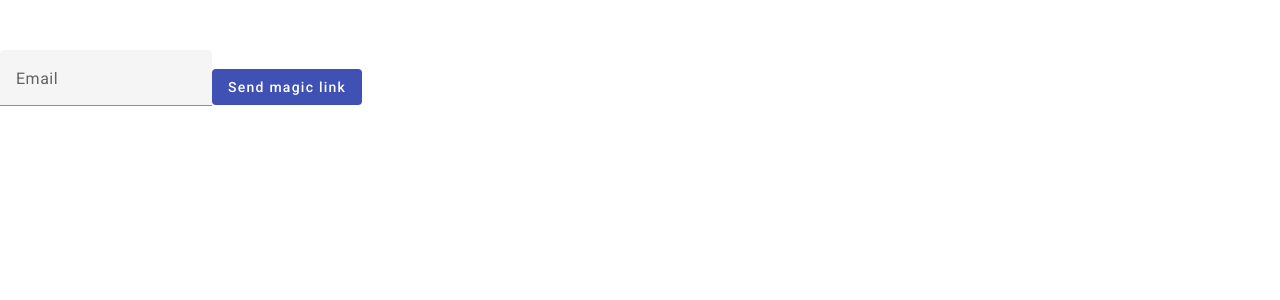
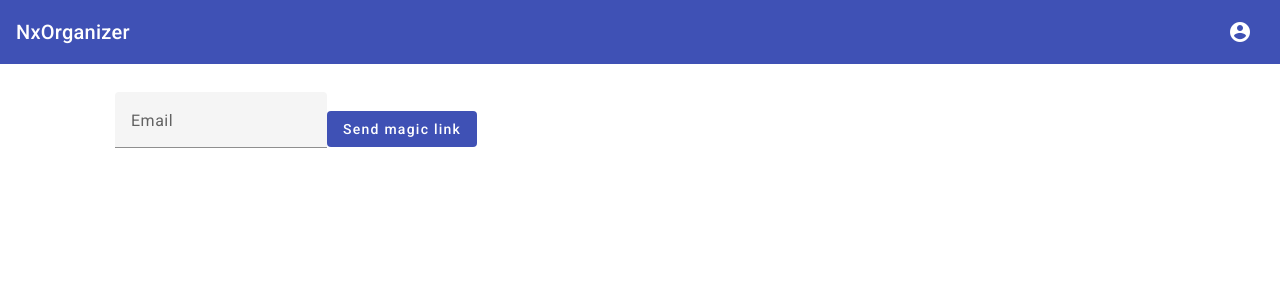
Before and after one commit to fredyyy998/rx-organizer, an Angular app: page /account in a window 1280 px wide. Before the commit this address led to /. Shown: the top 300 px of the page. Built offline with nearby package versions, Linux system fonts and the light colour scheme.

Commit message:
adjust style and component/routing structure

```diff
--- a/src/app/app.component.html
+++ b/src/app/app.component.html
@@ -1,6 +1,19 @@
-<div class="container" style="padding: 50px 0 100px 0">
-  <app-account *ngIf="session; else auth" [session]="session"></app-account>
-  <ng-template #auth>
-    <app-auth></app-auth>
-  </ng-template>
+<mat-toolbar color="primary" class="header-toolbar">
+  <div>
+    <span>NxOrganizer</span>
+  </div>
+
+  <div>
+    <button mat-icon-button aria-label="Account" [routerLink]="['account']">
+      <mat-icon>account_circle</mat-icon>
+    </button>
+  </div>
+</mat-toolbar>
+<div class="content-container">
+  <div class="page-content">
+    <router-outlet *ngIf="session; else auth"></router-outlet>
+    <ng-template #auth>
+      <app-auth></app-auth>
+    </ng-template>
+  </div>
 </div>
--- a/src/app/app.routes.ts
+++ b/src/app/app.routes.ts
@@ -1,3 +1,9 @@
 import { Routes } from '@angular/router';
 
-export const routes: Routes = [];
+export const routes: Routes = [
+  {
+    path: 'account',
+    loadComponent: () =>
+      import('./pages/account/account.component').then(c => c.AccountComponent),
+  },
+];
--- a/src/app/models/UserProfile.ts
+++ b/src/app/models/UserProfile.ts
@@ -1,6 +1,5 @@
 export interface UserProfile {
   id?: string;
   username: string;
-  website: string;
   avatar_url: string;
 }
--- a/src/app/pages/account/account.component.html
+++ b/src/app/pages/account/account.component.html
@@ -1,21 +1,21 @@
+<div>
   <form [formGroup]="updateProfileForm" (ngSubmit)="updateProfile()">
-  <mat-form-field>
+    <mat-form-field class="form-row">
       <mat-label>Email</mat-label>
-    <input matInput type="text" [value]="session.user.email" disabled />
+      <input matInput type="text" [value]="session?.user?.email" disabled />
     </mat-form-field>
 
-  <mat-form-field>
+    <mat-form-field class="form-row">
       <mat-label>Name</mat-label>
       <input matInput formControlName="username" id="username" type="text" />
     </mat-form-field>
 
-  <mat-form-field>
-    <mat-label>Website</mat-label>
-    <input matInput formControlName="website" id="website" type="url" />
-  </mat-form-field>
-
     <div>
-    <button mat-flat-button type="submit" color="primary" [disabled]="loading">
+      <button
+        mat-flat-button
+        type="submit"
+        color="primary"
+        [disabled]="loading">
         {{ loading ? 'Loading ...' : 'Update' }}
       </button>
     </div>
@@ -24,3 +24,4 @@
       <button mat-flat-button (click)="signOut()">Sign Out</button>
     </div>
   </form>
+</div>
--- a/src/app/pages/account/account.component.ts
+++ b/src/app/pages/account/account.component.ts
@@ -1,6 +1,5 @@
-import { Component, Input, OnInit } from '@angular/core';
+import { Component, OnInit } from '@angular/core';
 import { UserProfile } from '../../models/UserProfile';
-import { AuthSession } from '@supabase/supabase-js';
 import { SupabaseService } from '../../chore/services/supabase.service';
 import { FormBuilder, ReactiveFormsModule } from '@angular/forms';
 import { MatFormField, MatLabel } from '@angular/material/form-field';
@@ -18,12 +17,10 @@ export class AccountComponent implements OnInit {
   loading = false;
   profile!: UserProfile;
 
-  @Input()
-  session!: AuthSession;
+  session = this.supabase.session;
 
   updateProfileForm = this.formBuilder.group({
     username: '',
-    website: '',
     avatar_url: '',
   });
 
@@ -35,15 +32,16 @@ export class AccountComponent implements OnInit {
   async ngOnInit(): Promise<void> {
     await this.getProfile();
 
-    const { username, website, avatar_url } = this.profile;
+    const { username, avatar_url } = this.profile;
     this.updateProfileForm.patchValue({
       username,
-      website,
-      avatar_url: avatar_url,
+      avatar_url,
     });
   }
 
   async getProfile() {
+    if (!this.session) return;
+
     try {
       this.loading = true;
       const { user } = this.session;
@@ -70,18 +68,18 @@ export class AccountComponent implements OnInit {
   }
 
   async updateProfile(): Promise<void> {
+    if (!this.session) return;
+
     try {
       this.loading = true;
       const { user } = this.session;
 
       const username = this.updateProfileForm.value.username as string;
-      const website = this.updateProfileForm.value.website as string;
       const avatar_url = this.updateProfileForm.value.avatar_url as string;
 
       const { error } = await this.supabase.updateProfile({
         id: user.id,
         username,
-        website,
         avatar_url: avatar_url,
       });
       if (error) throw error;
--- a/src/styles.scss
+++ b/src/styles.scss
@@ -2,3 +2,23 @@
 
 html, body { height: 100%; }
 body { margin: 0; font-family: Roboto, "Helvetica Neue", sans-serif; }
+
+.content-container {
+  display: flex;
+  justify-content: center;
+
+  padding-top: 2em;
+}
+
+.page-content {
+  width: 75em;
+}
+
+.form-row {
+  width: 100%;
+}
+
+.header-toolbar {
+  display: flex;
+  justify-content: space-between;
+}
```
Also changed, not shown: src/app/app.component.ts (+16 -4 lines). Lines whose indentation alone changed are shown as unchanged.
